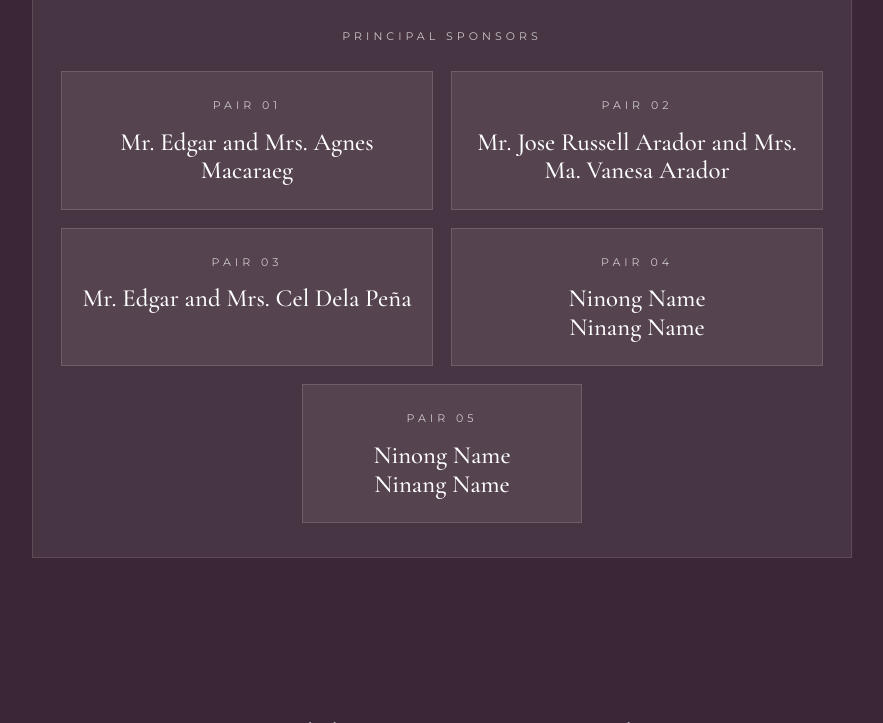
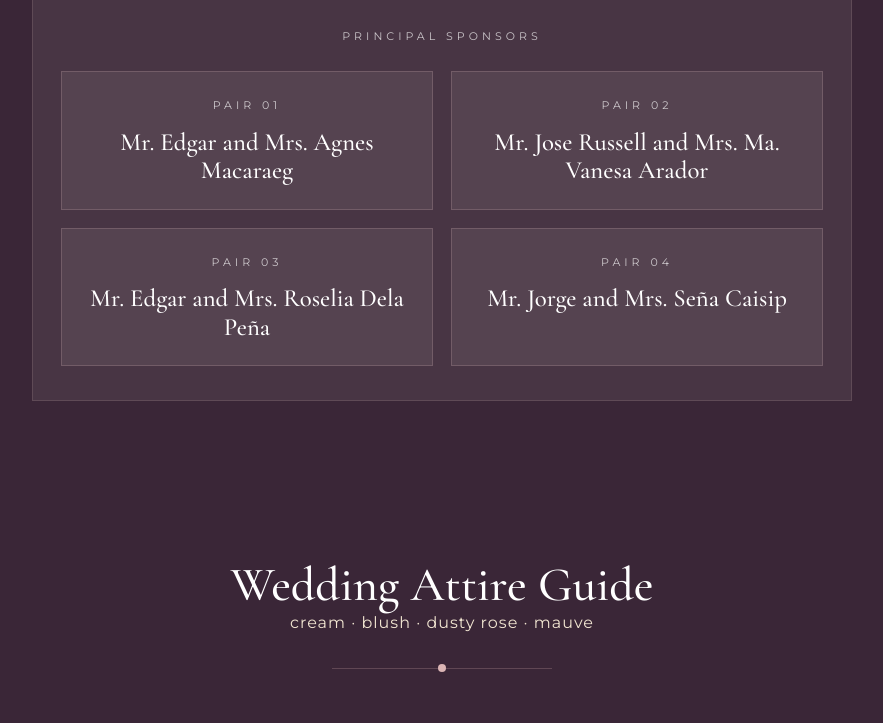
Before and after one commit to rowellpascua06/wedding-invitation, a plain HTML site: page index.html in a window 1280 px wide. Shown: the part 6088-6811 px from the top of the page, without its empty margins (198-1081 px from the left). Drawn offline with nearby package versions, Linux system fonts and the light colour scheme.

Commit message:
Update index.html

```diff
--- a/index.html
+++ b/index.html
@@ -364,7 +364,7 @@
                 </p>
 
                 <h3>
-                    Rudy C. Pascua
+                    Rodrigo C. Pascua
                     <br>
                     Delma E. Pascua
                 </h3>
@@ -403,32 +403,21 @@
                     <div class="sponsor-pair">
                         <span>Pair 02</span>
                         <h3>
-                            Mr. Jose Russell Arador and Mrs. Ma. Vanesa Arador
+                            Mr. Jose Russell and Mrs. Ma. Vanesa Arador
                         </h3>
                     </div>
 
                     <div class="sponsor-pair">
                         <span>Pair 03</span>
                         <h3>
-                            Mr. Edgar and Mrs. Cel Dela Peña
+                            Mr. Edgar and Mrs. Roselia Dela Peña
                         </h3>
                     </div>
 
                     <div class="sponsor-pair">
                         <span>Pair 04</span>
                         <h3>
-                            Ninong Name
-                            <br>
-                            Ninang Name
-                        </h3>
-                    </div>
-
-                    <div class="sponsor-pair">
-                        <span>Pair 05</span>
-                        <h3>
-                            Ninong Name
-                            <br>
-                            Ninang Name
+                            Mr. Jorge and Mrs. Seña Caisip
                         </h3>
                     </div>
 
```
